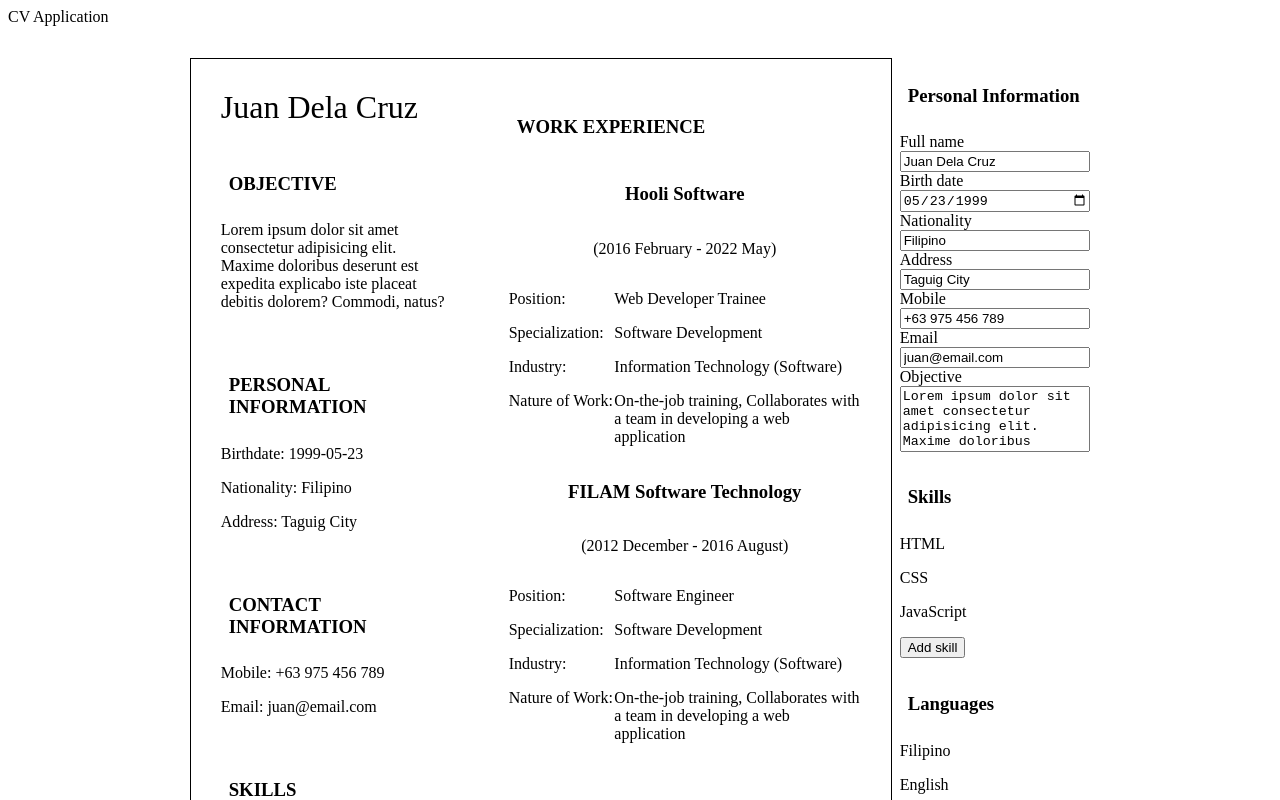
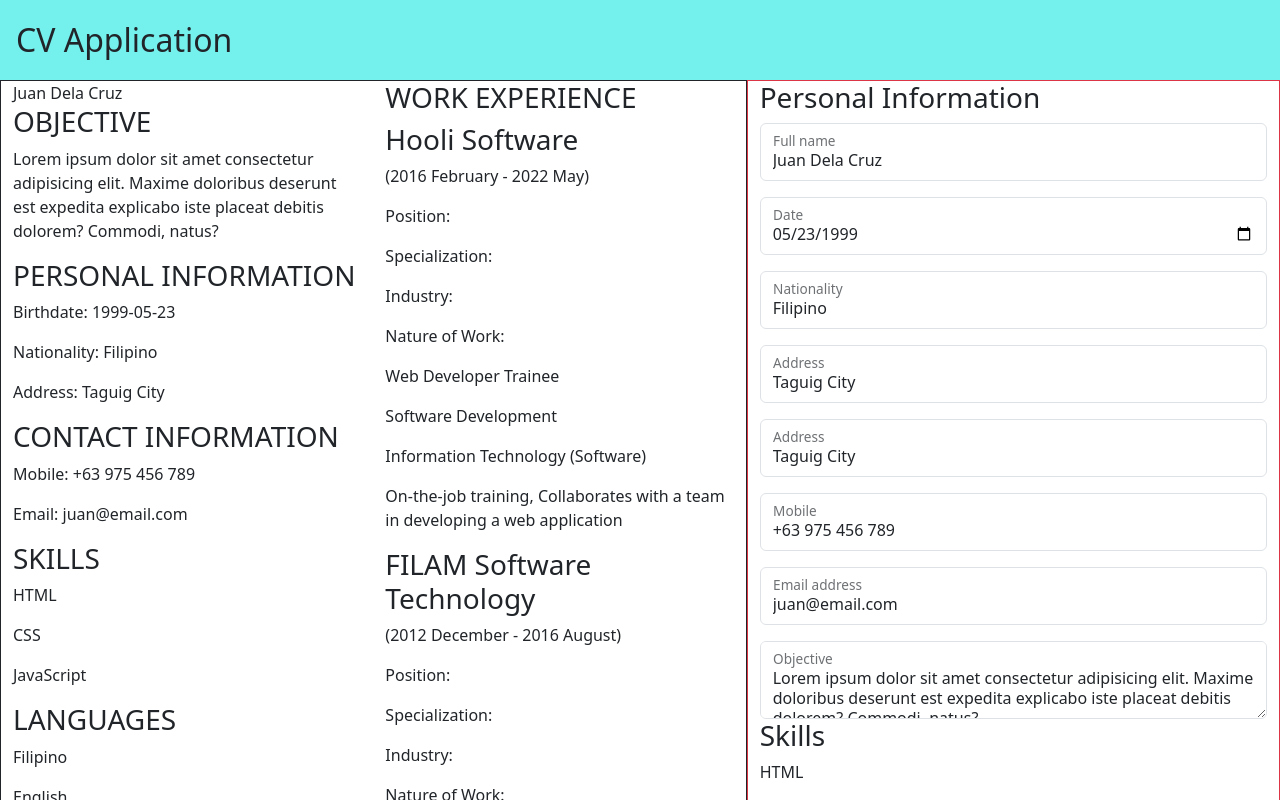
Before and after one commit to Jarrell21/cv-application, a React (Vite) app: page / in a window 1280 px wide. Shown: the top 800 px of the page. Built offline with nearby package versions, Linux system fonts and the light colour scheme.

Commit message:
Implement bootstrap

```diff
--- a/src/App.jsx
+++ b/src/App.jsx
@@ -1,10 +1,11 @@
 import { useState } from "react";
+import { v4 as uuidv4 } from "uuid";
 import Resume from "./components/Resume/Resume";
 import Sidebar from "./components/Sidebar/Sidebar";
 import { FontAwesomeIcon } from "@fortawesome/react-fontawesome";
 import { faGithub } from "@fortawesome/free-brands-svg-icons";
-import "./App.css";
-import { v4 as uuidv4 } from "uuid";
+// import "./App.css";
+import "bootstrap/dist/css/bootstrap.min.css";
 
 function App() {
   const [data, setData] = useState({
@@ -72,9 +73,11 @@ function App() {
   return (
     <>
       <header>CV Application</header>
-      <div className="main">
-        <Resume data={data} />
-        <Sidebar data={data} setData={setData} />
+      <div className="main container-fluid">
+        <div className="row">
+          <Resume data={data} />
+          <Sidebar data={data} setData={setData} />
+        </div>
       </div>
       <footer>
         Created by Jarrell21
--- a/src/components/Resume/Resume.jsx
+++ b/src/components/Resume/Resume.jsx
@@ -2,15 +2,16 @@ import PropTypes from "prop-types";
 import PersonalInfo from "./PersonalInfo";
 import Work from "./Work";
 import Education from "./Education";
-import "../../styles/Resume.css";
+// import "../../styles/Resume.css";
 
 function Resume({ data }) {
   return (
-    <main className="resume">
-      <div className="resume-left-col">
+    <main className="resume container col-lg">
+      <div className="row border border-dark">
+        <div className="resume-left-col col-lg">
           <PersonalInfo data={data} />
         </div>
-      <div className="resume-right-col">
+        <div className="resume-right-col col-lg">
           <section className="work-experience-section">
             <h3 className="section-header">WORK EXPERIENCE</h3>
             {data.workExperience &&
@@ -26,6 +27,7 @@ function Resume({ data }) {
               })}
           </section>
         </div>
+      </div>
     </main>
   );
 }
--- a/src/components/Sidebar/PersonalInfo/PersonalInfoInput.jsx
+++ b/src/components/Sidebar/PersonalInfo/PersonalInfoInput.jsx
@@ -17,75 +17,102 @@ function PersonalInfoInput({ data, setData }) {
     <div className="side-personal-info">
       <h3 className="section-header">Personal Information</h3>
       <>
-        <div className="input-group">
-          <label htmlFor="fullName">Full name</label>
+        <div className="form-floating mb-3">
           <input
-            className="personal-info-input"
             name="fullName"
             type="text"
+            className="form-control personal-info-input"
+            id="floatingInput"
+            placeholder="Full name"
             defaultValue={data.personalInfo.fullName}
             onChange={handleOnChange}
           />
+          <label htmlFor="floatingInput">Full name</label>
         </div>
-        <div className="input-group">
-          <label htmlFor="birthDate">Birth date</label>
+        <div className="form-floating mb-3">
           <input
-            className="personal-info-input"
             name="birthDate"
             type="date"
+            className="form-control personal-info-input"
+            id="floatingInput"
+            placeholder="Date"
             defaultValue={data.personalInfo.birthDate}
             onChange={handleOnChange}
           />
+          <label htmlFor="floatingInput">Date</label>
         </div>
-        <div className="input-group">
-          <label htmlFor="nationality">Nationality</label>
+        <div className="form-floating mb-3">
           <input
-            className="personal-info-input"
             name="nationality"
             type="text"
+            className="form-control personal-info-input"
+            id="floatingInput"
+            placeholder="Nationality"
             defaultValue={data.personalInfo.nationality}
             onChange={handleOnChange}
           />
+          <label htmlFor="floatingInput">Nationality</label>
         </div>
-        <div className="input-group">
-          <label htmlFor="address">Address</label>
+        <div className="form-floating mb-3">
           <input
-            className="personal-info-input"
             name="address"
             type="text"
+            className="form-control personal-info-input"
+            id="floatingInput"
+            placeholder="Address"
             defaultValue={data.personalInfo.address}
             onChange={handleOnChange}
           />
+          <label htmlFor="floatingInput">Address</label>
         </div>
-        <div className="input-group">
-          <label htmlFor="mobile">Mobile</label>
+        <div className="form-floating mb-3">
           <input
-            className="personal-info-input"
+            name="address"
+            type="text"
+            className="form-control personal-info-input"
+            id="floatingInput"
+            placeholder="Address"
+            defaultValue={data.personalInfo.address}
+            onChange={handleOnChange}
+          />
+          <label htmlFor="floatingInput">Address</label>
+        </div>
+        <div className="form-floating mb-3">
+          <input
             name="mobile"
             type="text"
+            className="form-control personal-info-input"
+            id="floatingInput"
+            placeholder="Mobile"
             defaultValue={data.personalInfo.mobile}
             onChange={handleOnChange}
           />
+          <label htmlFor="floatingInput">Mobile</label>
         </div>
-        <div className="input-group">
-          <label htmlFor="email">Email</label>
+        <div className="form-floating mb-3">
           <input
-            className="personal-info-input"
             name="email"
             type="text"
+            className="form-control personal-info-input"
+            id="floatingInput"
+            placeholder="Email address"
             defaultValue={data.personalInfo.email}
             onChange={handleOnChange}
           />
+          <label htmlFor="floatingInput">Email address</label>
         </div>
-        <div className="input-group">
-          <label htmlFor="objective">Objective</label>
+        <div className="form-floating">
           <textarea
-            className="personal-info-input"
+            className="form-control personal-info-input"
+            placeholder="Leave a comment here"
+            id="floatingTextarea2"
             name="objective"
-            rows="4"
+            // rows="4"
             defaultValue={data.personalInfo.objective}
             onChange={handleOnChange}
+            style={{ height: "max-content" }}
           ></textarea>
+          <label htmlFor="floatingTextarea2">Objective</label>
         </div>
       </>
     </div>
--- a/src/components/Sidebar/Sidebar.jsx
+++ b/src/components/Sidebar/Sidebar.jsx
@@ -4,11 +4,11 @@ import WorkInput from "./Work/WorkInput";
 import EducationInput from "./Education/EducationInput";
 import Skills from "./PersonalInfo/Skills";
 import Languages from "./PersonalInfo/Languages";
-import "../../styles/Sidebar.css";
+// import "../../styles/Sidebar.css";
 
 function Sidebar({ data, setData }) {
   return (
-    <aside className="sidebar">
+    <aside className="sidebar col-lg-5 border border-danger">
       <PersonalInfoInput data={data} setData={setData} />
       <Skills data={data} setData={setData} />
       <Languages data={data} setData={setData} />
```
Also changed, not shown: src/main.jsx (+9 -7 lines). Lines whose indentation alone changed are shown as unchanged.
